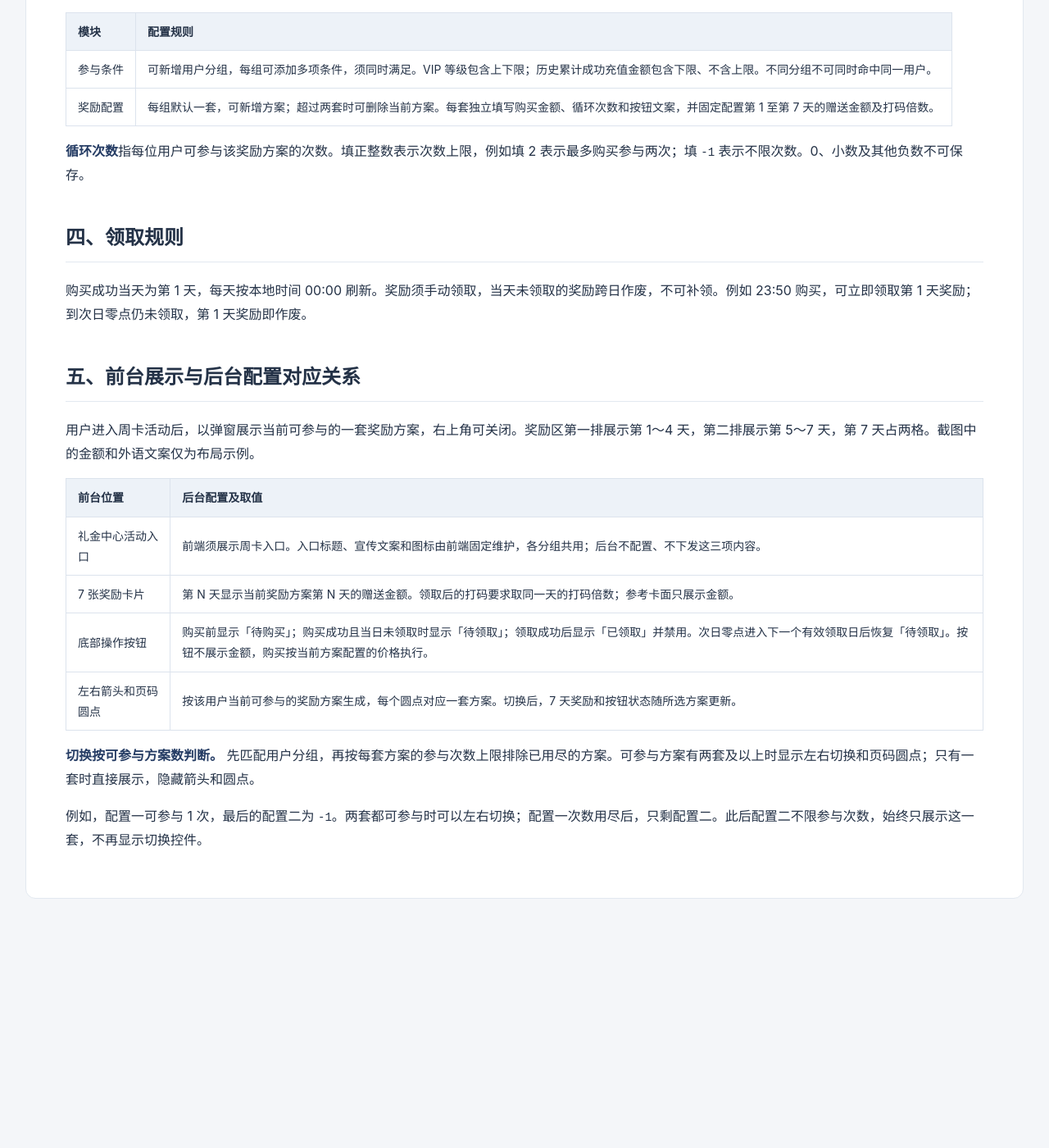
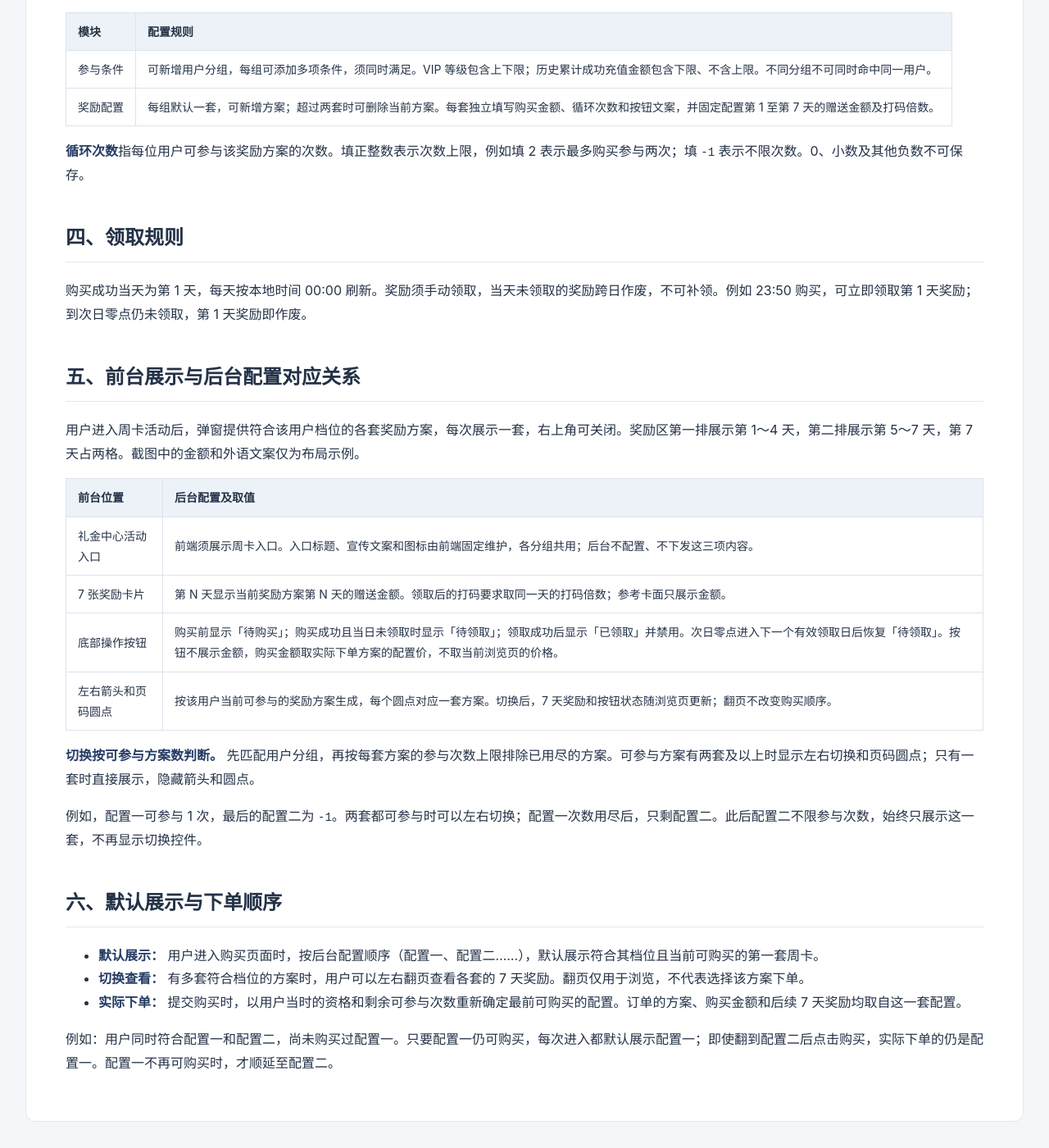
Before and after one commit to HDDDONG/tiered-recharge-requirements, a Jekyll site: the page built from weekly-card-config/index.md, in a window 1280 px wide and 1400 px high, scrolled down 616 px. Shown: the whole window at 82% size. Built offline with Jekyll 4.4.1, drawn with Linux system fonts in a browser that asks for light colours; before the commit the page ends 1744 px from its top, so only the background shows below that.

Commit message:
明确周卡浏览与实际下单的配置顺序

```diff
--- a/weekly-card-config/index.md
+++ b/weekly-card-config/index.md
@@ -32,15 +32,23 @@ title: 周卡活动配置
 
 ## 五、前台展示与后台配置对应关系
 
-用户进入周卡活动后，以弹窗展示当前可参与的一套奖励方案，右上角可关闭。奖励区第一排展示第 1～4 天，第二排展示第 5～7 天，第 7 天占两格。截图中的金额和外语文案仅为布局示例。
+用户进入周卡活动后，弹窗提供符合该用户档位的各套奖励方案，每次展示一套，右上角可关闭。奖励区第一排展示第 1～4 天，第二排展示第 5～7 天，第 7 天占两格。截图中的金额和外语文案仅为布局示例。
 
 | 前台位置 | 后台配置及取值 |
 |---|---|
 | 礼金中心活动入口 | 前端须展示周卡入口。入口标题、宣传文案和图标由前端固定维护，各分组共用；后台不配置、不下发这三项内容。 |
 | 7 张奖励卡片 | 第 N 天显示当前奖励方案第 N 天的赠送金额。领取后的打码要求取同一天的打码倍数；参考卡面只展示金额。 |
-| 底部操作按钮 | 购买前显示「待购买」；购买成功且当日未领取时显示「待领取」；领取成功后显示「已领取」并禁用。次日零点进入下一个有效领取日后恢复「待领取」。按钮不展示金额，购买按当前方案配置的价格执行。 |
-| 左右箭头和页码圆点 | 按该用户当前可参与的奖励方案生成，每个圆点对应一套方案。切换后，7 天奖励和按钮状态随所选方案更新。 |
+| 底部操作按钮 | 购买前显示「待购买」；购买成功且当日未领取时显示「待领取」；领取成功后显示「已领取」并禁用。次日零点进入下一个有效领取日后恢复「待领取」。按钮不展示金额，购买金额取实际下单方案的配置价，不取当前浏览页的价格。 |
+| 左右箭头和页码圆点 | 按该用户当前可参与的奖励方案生成，每个圆点对应一套方案。切换后，7 天奖励和按钮状态随浏览页更新；翻页不改变购买顺序。 |
 
 **切换按可参与方案数判断。** 先匹配用户分组，再按每套方案的参与次数上限排除已用尽的方案。可参与方案有两套及以上时显示左右切换和页码圆点；只有一套时直接展示，隐藏箭头和圆点。
 
 例如，配置一可参与 1 次，最后的配置二为 `-1`。两套都可参与时可以左右切换；配置一次数用尽后，只剩配置二。此后配置二不限参与次数，始终只展示这一套，不再显示切换控件。
+
+## 六、默认展示与下单顺序
+
+- **默认展示：** 用户进入购买页面时，按后台配置顺序（配置一、配置二……），默认展示符合其档位且当前可购买的第一套周卡。
+- **切换查看：** 有多套符合档位的方案时，用户可以左右翻页查看各套的 7 天奖励。翻页仅用于浏览，不代表选择该方案下单。
+- **实际下单：** 提交购买时，以用户当时的资格和剩余可参与次数重新确定最前可购买的配置。订单的方案、购买金额和后续 7 天奖励均取自这一套配置。
+
+例如：用户同时符合配置一和配置二，尚未购买过配置一。只要配置一仍可购买，每次进入都默认展示配置一；即使翻到配置二后点击购买，实际下单的仍是配置一。配置一不再可购买时，才顺延至配置二。
```
